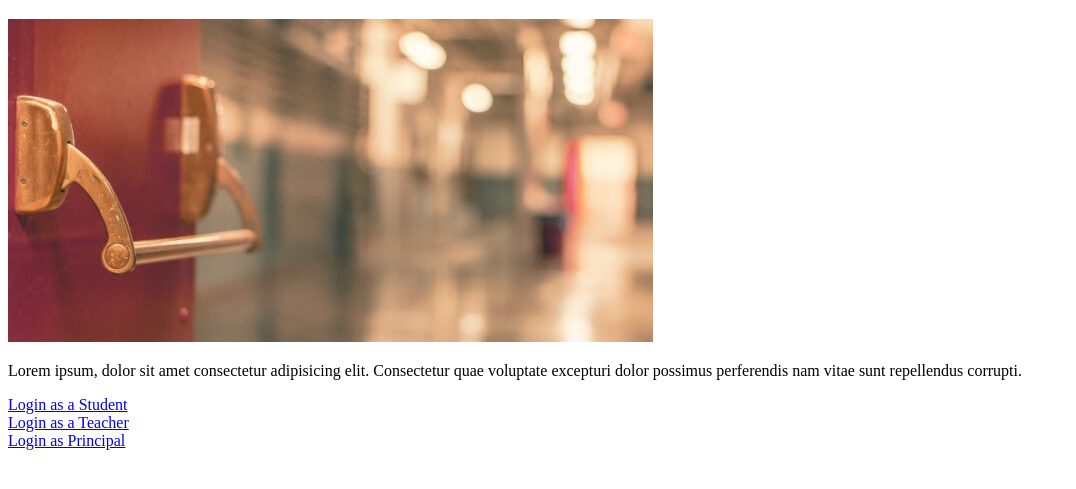
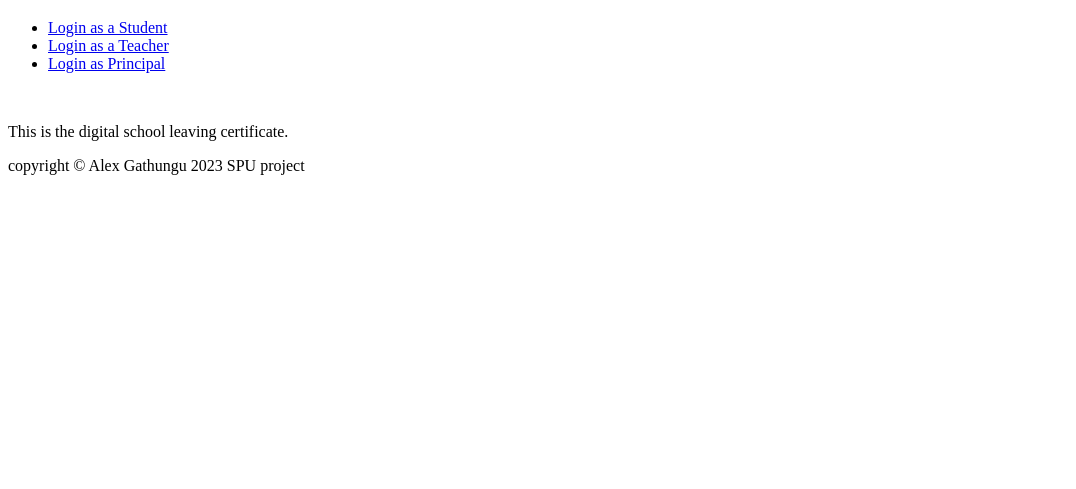
Before and after one commit to GathunguAlex/newSchoolManagementSystem, a plain HTML site: page index.html in a window 1280 px wide. Shown: the part 61-550 px from the top of the page, without its empty margins (0-1076 px from the left). Drawn offline with Linux system fonts and the light colour scheme.

Commit message:
made routes

```diff
--- a/index.html
+++ b/index.html
@@ -7,17 +7,21 @@
     <title>Home Page</title>
   </head>
   <body>
-    <h1>Welcome to the Student management System</h1>
-    <img src="./images/schoolHall800x525.jpg" alt="Welcome to school management system" />
+    <h1 id="Home">Welcome to the Student management System</h1>
+    <ul>
+      <li><a href="./html/student.html">Login as a Student</a></li>
+      <li> <a href="./html/teacher.html">Login as a Teacher</a></li>
+      <li> <a href="./html/principal.html">Login as Principal</a></li>
+    </ul>
+
+    <br />
+
+
     <p>
-      Lorem ipsum, dolor sit amet consectetur adipisicing elit. Consectetur quae
-      voluptate excepturi dolor possimus perferendis nam vitae sunt repellendus
-      corrupti.
+      This is the digital school leaving certificate.
     </p>
-    <a href="./html/student.html">Login as a Student</a>
-    <br />
-    <a href="./html/teacher.html">Login as a Teacher</a>
-    <br />
-    <a href="./html/principal.html">Login as Principal</a>
+
+
+    <p>copyright &copy; Alex Gathungu 2023 SPU project</p>
   </body>
 </html>
```
Also changed, not shown: html/principal.html (+7 -2 lines), html/student.html (+6 -2 lines), html/teacher.html (+6 -2 lines), images/files.jpeg (added).
